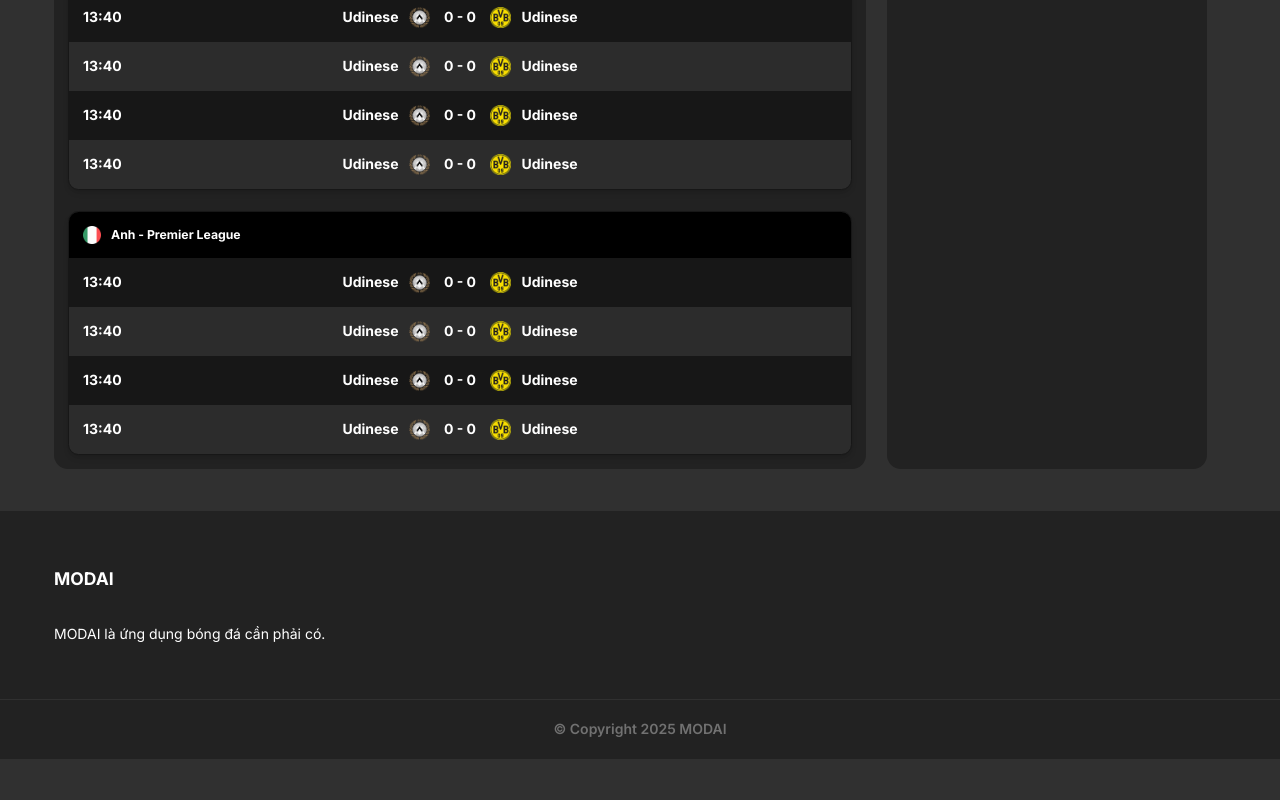
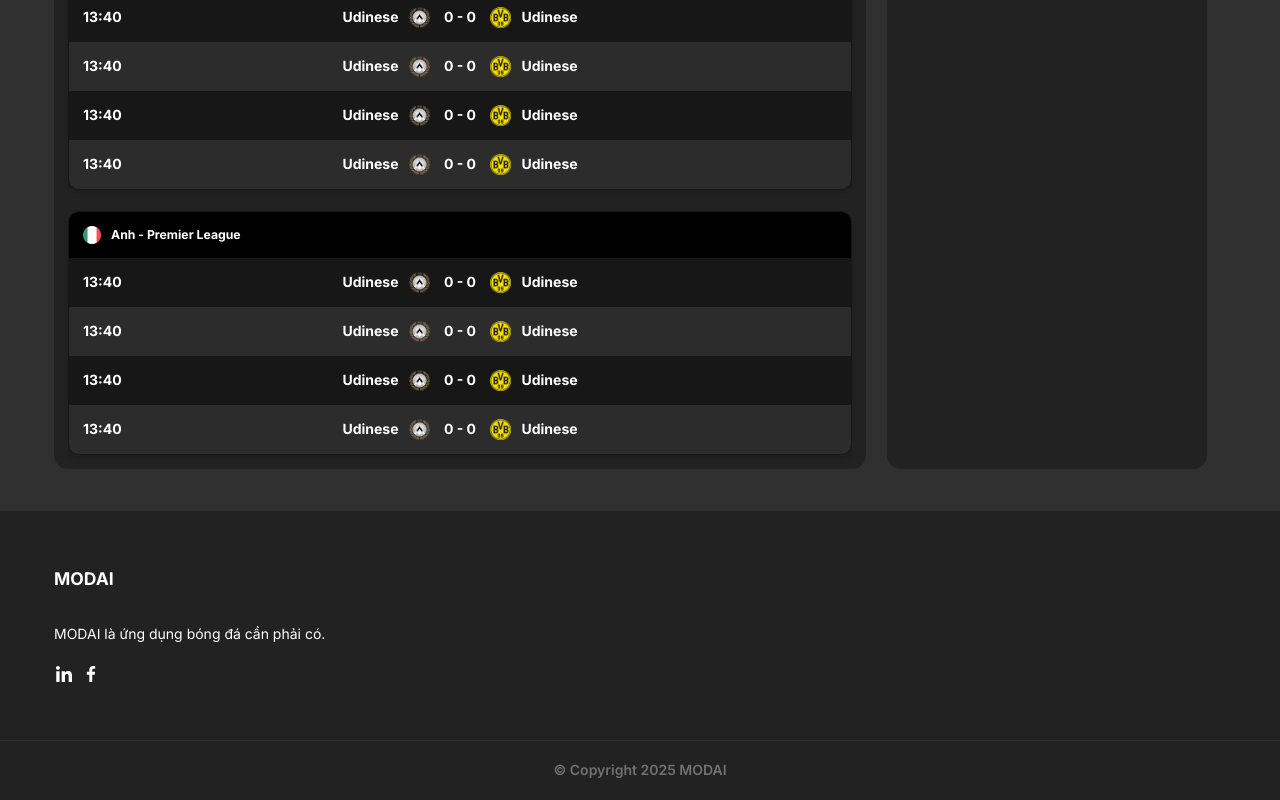
Before and after one commit to chaiit2199/modai, a Next.js app: page / in a window 1280 px wide. Shown: the part 839-1639 px from the top of the page. Before the commit the page ends 1598 px from the top, so only its background shows below. Built offline with nearby package versions, Linux system fonts and the light colour scheme.

Commit message:
update LinkedInShareButton

```diff
--- a/src/components/Footer.tsx
+++ b/src/components/Footer.tsx
@@ -1,8 +1,19 @@
 "use client"
 
 import Link from 'next/link';
+import { useEffect, useState } from 'react';
+import SocialShare from '@/components/SocialShare';
 
 export default function Footer() {
+  const [currentUrl, setCurrentUrl] = useState('');
+
+  // Get current URL for sharing
+  useEffect(() => {
+    if (typeof window !== 'undefined') {
+      setCurrentUrl(window.location.href);
+    }
+  }, []);
+
   return (
     <footer className="w-full bg-background3 mt-12">
       <div className="container py-16 flex flex-col gap-6">
@@ -14,6 +25,10 @@ export default function Footer() {
 
             <div className="mt-10">
               MODAI là ứng dụng bóng đá cần phải có.
+            </div>
+
+            <div className="mt-6">
+              <SocialShare url={currentUrl} />
             </div>
           </div>
         </div>
--- a/src/components/Header.tsx
+++ b/src/components/Header.tsx
@@ -4,11 +4,7 @@ import Link from 'next/link';
 import { usePathname } from 'next/navigation';
 import { useState, useEffect } from 'react';
 import menuData from '@/private/menu.json';
-
-interface ShareButtonProps {
-  url: string;
-  className?: string;
-}
+import { FacebookShareButton, LinkedInShareButton } from '@/components/SocialShare';
 
 interface SubMenuItem {
   id: number;
@@ -21,42 +17,6 @@ interface MenuItem {
   label: string;
   href: string;
   submenu?: SubMenuItem[];
-}
-
-// Facebook Share Component
-function FacebookShareButton({ url, className = '' }: ShareButtonProps) {
-  const handleShare = () => {
-    const shareUrl = `https://www.facebook.com/sharer/sharer.php?u=${encodeURIComponent(url)}`;
-    window.open(shareUrl, 'facebook-share-dialog', 'width=626,height=436');
-  };
-
-  return (
-    <button
-      onClick={handleShare}
-      className={`hover:opacity-80 transition-opacity cursor-pointer ${className}`}
-      aria-label="Chia sẻ lên Facebook"
-    >
-      <img alt="Facebook" loading="lazy" width="20" height="20" src="/icons/facebook.svg" />
-    </button>
-  );
-}
-
-// LinkedIn Share Component
-function LinkedInShareButton({ url, className = '' }: ShareButtonProps) {
-  const handleShare = () => {
-    const shareUrl = `https://www.linkedin.com/sharing/share-offsite/?url=${encodeURIComponent(url)}`;
-    window.open(shareUrl, 'linkedin-share-dialog', 'width=626,height=436');
-  };
-
-  return (
-    <button
-      onClick={handleShare}
-      className={`hover:opacity-80 transition-opacity cursor-pointer ${className}`}
-      aria-label="Chia sẻ lên LinkedIn"
-    >
-      <img alt="LinkedIn" loading="lazy" width="20" height="20" src="/icons/LinkedIn.svg" />
-    </button>
-  );
 }
 
 export default function Header() {
--- /dev/null
+++ b/src/components/SocialShare.tsx
@@ -0,0 +1,64 @@
+'use client';
+
+interface ShareButtonProps {
+  url: string;
+  className?: string;
+}
+
+// Facebook Share Component
+export function FacebookShareButton({ url, className = '' }: ShareButtonProps) {
+  const handleShare = () => {
+    const shareUrl = `https://www.facebook.com/sharer/sharer.php?u=${encodeURIComponent(url)}`;
+    window.open(shareUrl, 'facebook-share-dialog', 'width=626,height=436');
+  };
+
+  return (
+    <button
+      onClick={handleShare}
+      className={`hover:opacity-80 transition-opacity cursor-pointer ${className}`}
+      aria-label="Chia sẻ lên Facebook"
+    >
+      <img alt="Facebook" loading="lazy" width="20" height="20" src="/icons/facebook.svg" />
+    </button>
+  );
+}
+
+// LinkedIn Share Component
+export function LinkedInShareButton({ url, className = '' }: ShareButtonProps) {
+  const handleShare = () => {
+    const shareUrl = `https://www.linkedin.com/sharing/share-offsite/?url=${encodeURIComponent(url)}`;
+    window.open(shareUrl, 'linkedin-share-dialog', 'width=626,height=436');
+  };
+
+  return (
+    <button
+      onClick={handleShare}
+      className={`hover:opacity-80 transition-opacity cursor-pointer ${className}`}
+      aria-label="Chia sẻ lên LinkedIn"
+    >
+      <img alt="LinkedIn" loading="lazy" width="20" height="20" src="/icons/LinkedIn.svg" />
+    </button>
+  );
+}
+
+// Combined Social Share Component for easy import
+interface SocialShareProps {
+  url: string;
+  className?: string;
+  showFacebook?: boolean;
+  showLinkedIn?: boolean;
+}
+
+export default function SocialShare({
+  url,
+  className = '',
+  showFacebook = true,
+  showLinkedIn = true
+}: SocialShareProps) {
+  return (
+    <div className={`flex items-center gap-2 ${className}`}>
+      {showLinkedIn && <LinkedInShareButton url={url} />}
+      {showFacebook && <FacebookShareButton url={url} />}
+    </div>
+  );
+}
```
